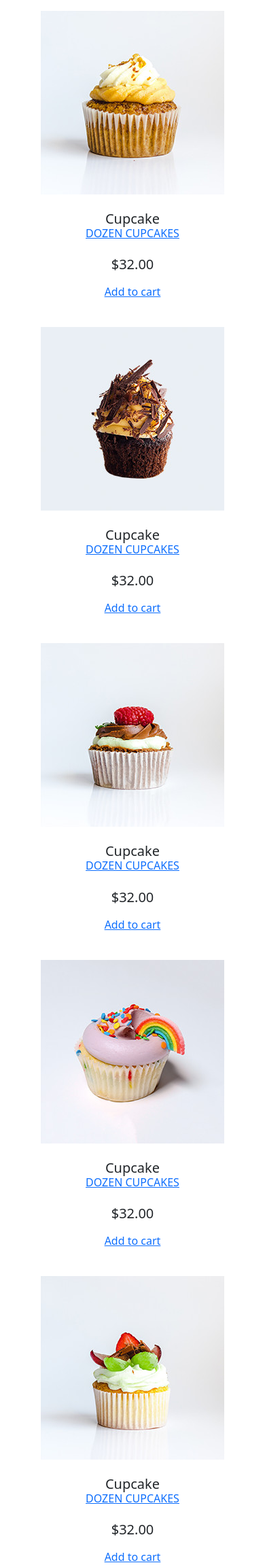
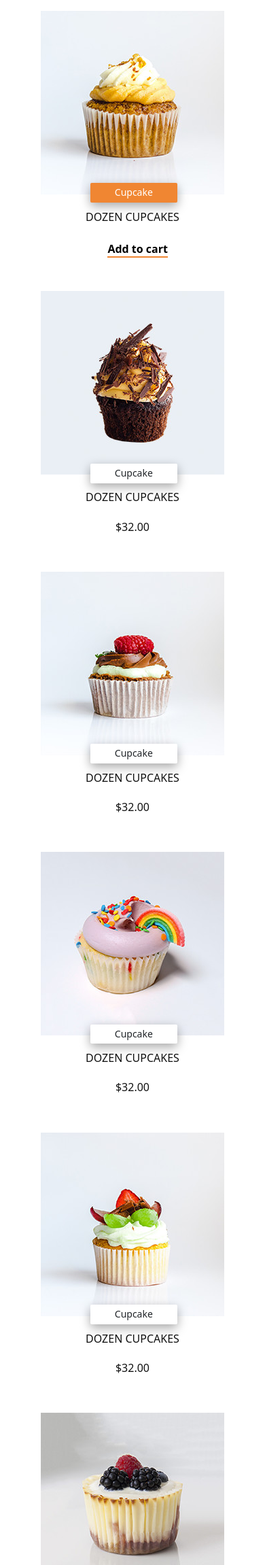
Before and after one commit to StudentTechsima/techsimacake, a PHP site: page /rajan.html in a window 390 px wide. Shown: the top 2302 px of the page at 68% size. Run offline with PHP 8.4, Linux system fonts and the light colour scheme.

Commit message:
css change

```diff
--- a/css/rajan.css
+++ b/css/rajan.css
@@ -4,11 +4,11 @@
     outline: none !important;
 }
 
-.product_bottom {
+.cake .product_bottom {
     position: relative;
 }
 
-.product_label {
+.cake .product_label {
     font-size: 14px;
     background: #ffffff;
     padding: 6px 10px 6px;
@@ -20,30 +20,30 @@
     box-shadow: 0px 5px 15px rgba(0, 0, 0, 0.35);
 }
 
-.product_img:hover .product_label {
+.cake .product_img:hover .product_label {
     background: #f08632;
     transition: all ease-in-out 0.2s;
     color: #ffff;
 }
 
-.product_link {
+.cake .product_link {
     text-decoration: none;
     text-align: center;
 }
 
-.product_name,
-.product_price {
+.cake .product_name,
+.cake .product_price {
     color: #111111;
     font-size: 16px;
     font-weight: 600px;
 }
 
-.price_box {
+.cake .price_box {
     position: relative;
     overflow: hidden;
 }
 
-.cart_add {
+.cake .cart_add {
     position: absolute;
     bottom: -20px;
     left: 37%;
@@ -52,7 +52,7 @@
 }
 
 
-.cart_text {
+.cake .cart_text {
     text-decoration: none;
     color: #000;
     border-bottom: 2px solid #f08632;
@@ -60,7 +60,7 @@
     font-size: 16px;
 }
 
-.product_img:hover .cart_add {
+.cake .product_img:hover .cart_add {
     bottom: 10px;
 }
 
@@ -70,13 +70,13 @@
         max-width: 25%;
     }
 
-    .product_label {
+    .cake .product_label {
         left: 33%;
         width: 35%;
         padding: 6px 10px;
     }
 
-    .cart_add {
+    .cake .cart_add {
         left: 31%;
     }
 }
@@ -87,7 +87,7 @@
         max-width: 50%;
     }
 
-    .cart_add {
+    .cake .cart_add {
         left: 37%;
     }
 }
@@ -98,7 +98,7 @@
         max-width: 100%;
     }
 
-    .cart_add {
+    .cake .cart_add {
         left: 40%;
     }
 }
@@ -109,7 +109,7 @@
         max-width: 100%;
     }
 
-    .cart_add {
+    .cake .cart_add {
         left: 37%;
     }
 }
--- a/rajan.html
+++ b/rajan.html
@@ -8,7 +8,7 @@
     <title>Techsiam Cake</title>
     <link rel="stylesheet" href="css/all.min.css">
     <link rel="stylesheet" href="css/bootstrap.min.css">
-    <link rel="stylesheet" href="css/style.css">
+    <link rel="stylesheet" href="css/rajan.css">
 </head>
 
 <body>
```
